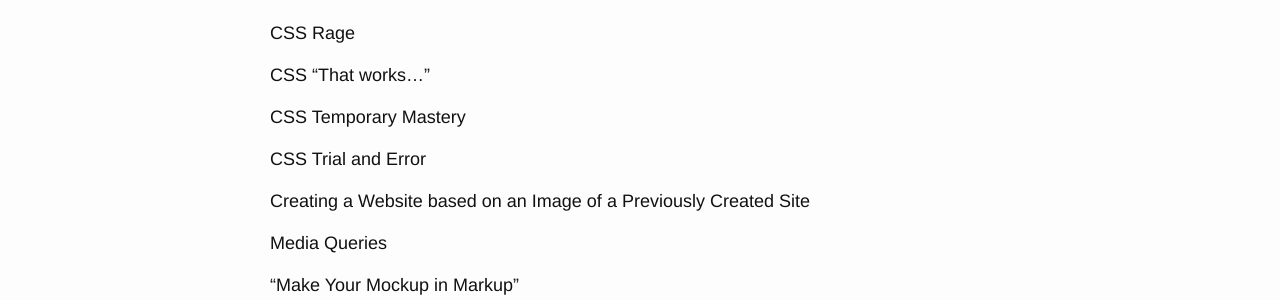
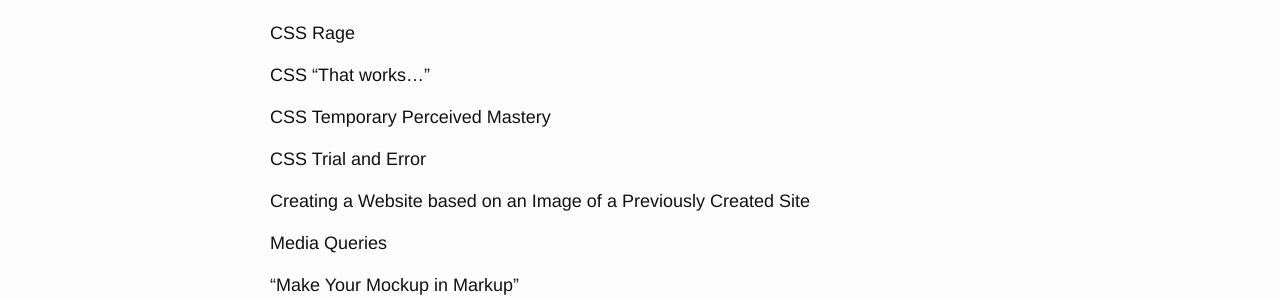
Before and after one commit to LeonM234/Leon.github.io, a Jekyll site: the page built from _posts/2014-10-14-Post_1.markdown, in a window 1280 px wide. Shown: the part 724-1024 px from the top of the page. Built offline with Jekyll 4.4.1, drawn with Linux system fonts in a browser that asks for light colours.

Commit message:
Minor tweaks to wordingand css prior to in-class presentation

```diff
--- a/_posts/2014-10-14-Post_1.markdown
+++ b/_posts/2014-10-14-Post_1.markdown
@@ -33,7 +33,7 @@
 
 ## CSS "That works..."
 
-## CSS Temporary Mastery
+## CSS Temporary Perceived Mastery
 
 ## CSS Trial and Error
 
--- a/_sass/_layout.scss
+++ b/_sass/_layout.scss
@@ -21,6 +21,23 @@
     &:visited {
         color: $grey-color-dark;
     }
+}
+
+// Adding hover color change to top nav links
+a.site-title:hover,
+a.page-link:hover {
+  background: rgb(22, 180, 255);
+  color: #FFF;
+  text-decoration: none;
+  border-radius: 7px;
+  transition-property: background, font, border-radius, background-width;
+  transition-duration: 0.5s;
+  -webkit-transform: scaleX(1.2);
+}
+
+a.site-title,
+a.page-link {
+  transition-duration: 0.7s;
 }
 
 .site-nav {
@@ -161,6 +178,9 @@
 /**
  * Page content
  */
+
+
+
 .page-content {
     padding: $spacing-unit 0;
 }
@@ -186,6 +206,10 @@
 .post-link {
     display: block;
     font-size: 24px;
+}
+
+#my_pic {
+  border-radius: 10px;
 }
 
 
@@ -258,7 +282,7 @@
 #css-trial-and-error,
 #css-rage,
 #css-that-works,
-#css-temporary-mastery,
+#css-temporary-perceived-mastery,
 #css-trial-and-error-1,
 #creating-a-website-based-on-an-image-of-a-previously-created-site,
 #media-queries,
```
Also changed, not shown: index.md (+0 -1 lines).
